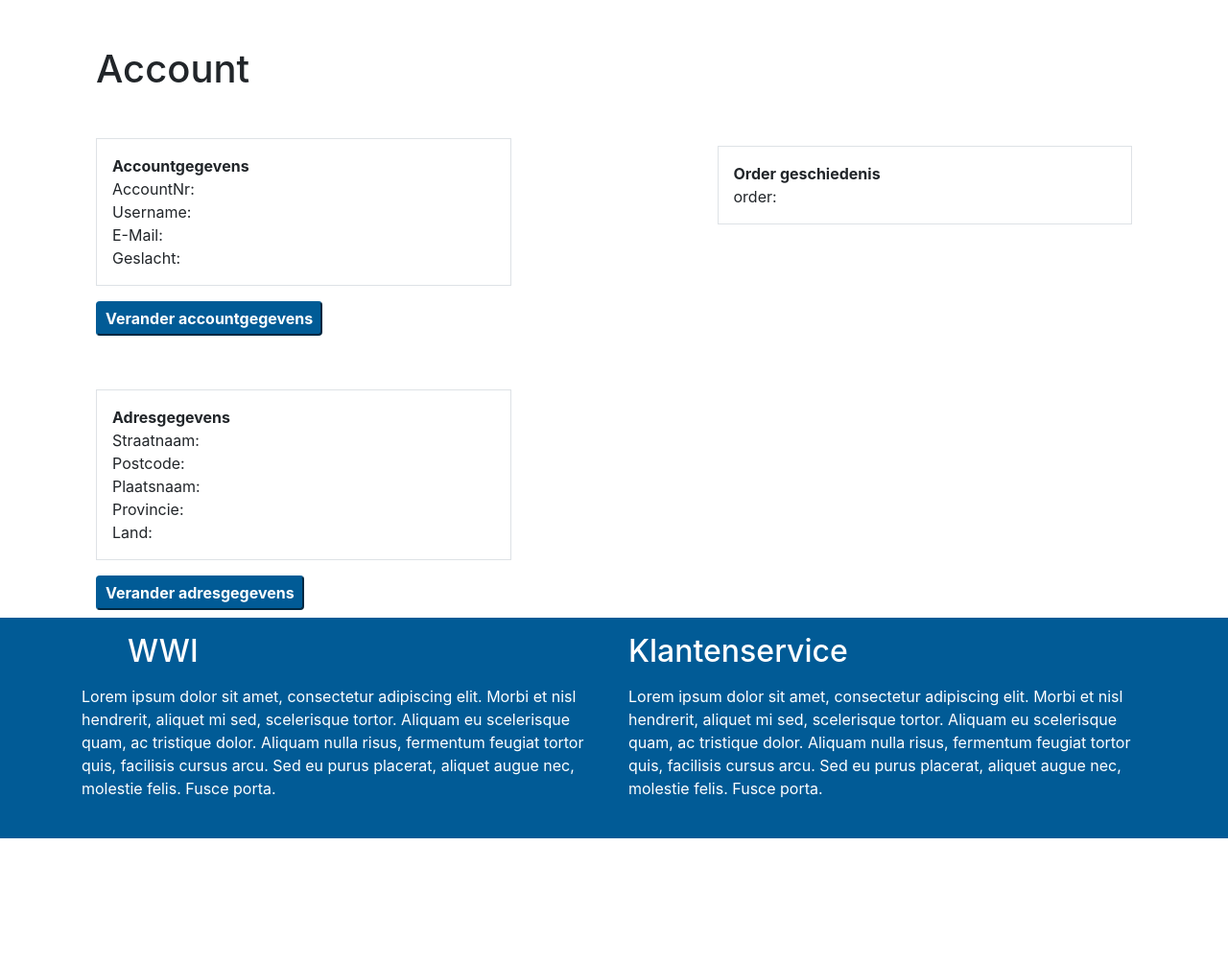
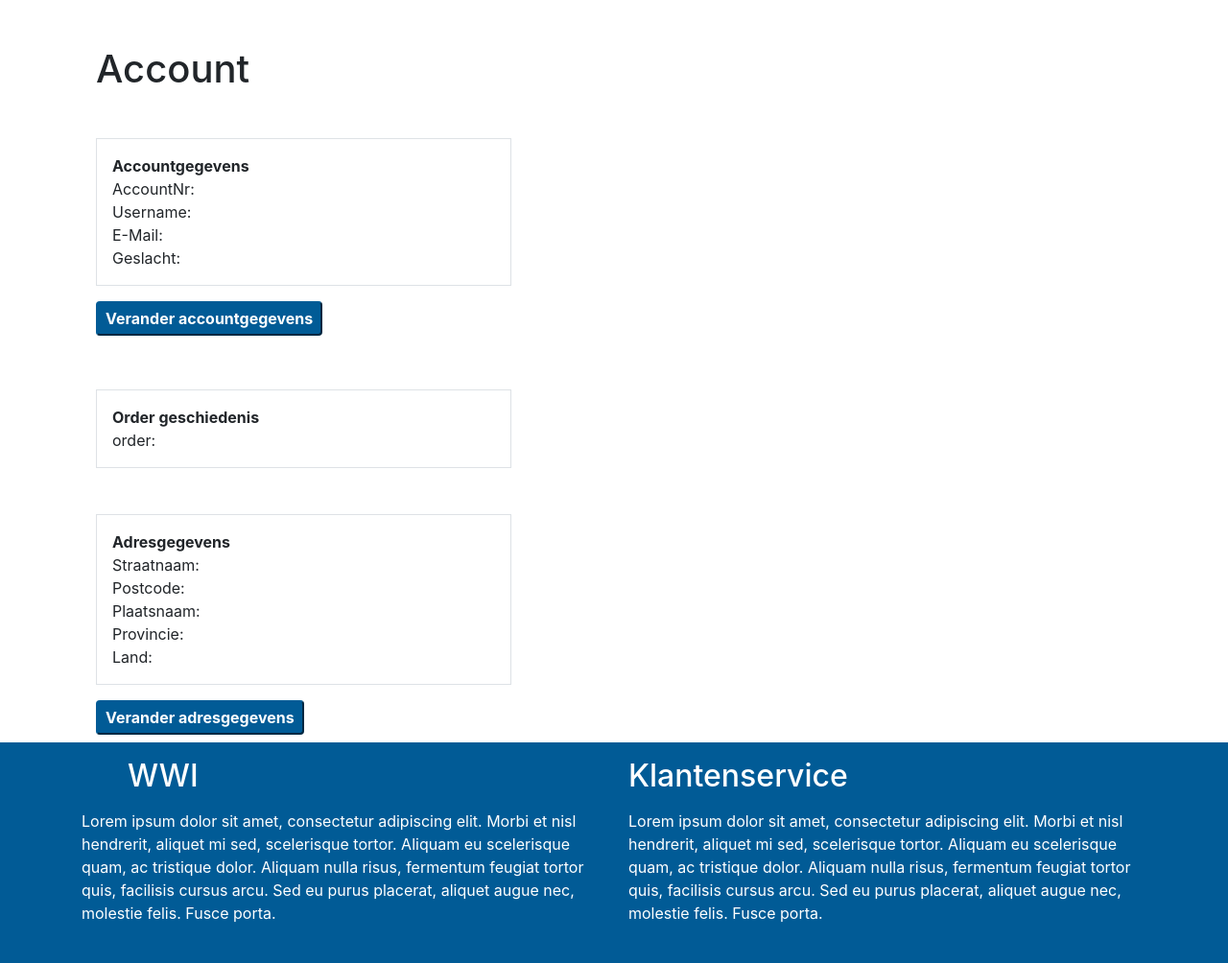
Before and after one commit to r8420/Webshop-Wide-World-Importers, a PHP site: page /Pages/account_page.php in a window 1280 px wide. Shown: the part 59-1063 px from the top of the page at 96% size. Before the commit the page ends 933 px from the top, so only its background shows below. Run offline with PHP 8.4, Linux system fonts and the light colour scheme; some libraries are stand-ins or nearby versions.

Commit message:
added account_page

```diff
--- a/Modules/header.php
+++ b/Modules/header.php
@@ -7,8 +7,8 @@
     <!--    <link type="text/css" rel="stylesheet" href="/css/bootstrap.css">-->
     <!--    <link type="text/css" rel="stylesheet" href="/css/bootstrap-grid.css">-->
     <!--    <link type="text/css" rel="stylesheet" href="/css/bootstrap-reboot.css">-->
-    <link rel="stylesheet" href="css/imports.css">
-    <script src="js/imports-dist.js"></script>
+    <link rel="stylesheet" href="/css/imports.css">
+    <script src="/js/imports-dist.js"></script>
     <title>WWI Webshop</title>
 </head>
 <body>
--- a/Pages/account_page.php
+++ b/Pages/account_page.php
@@ -1,14 +1,14 @@
 <?php
 ?>
-<!DOCTYPE html>
-<head>
-    <meta charset="UTF-8">
-    <title>Account</title>
-    <meta charset="UTF-8">
-    <meta name="viewport" content="width=device-width, initial-scale=1.0">
-    <link rel="stylesheet" type="text/css" href="/css/imports.css">
-    <script src="/js/imports-dist.js"></script>
-</head>
+<!--<!DOCTYPE html>-->
+<!--<head>-->
+<!--    <meta charset="UTF-8">-->
+<!--    <title>Account</title>-->
+<!--    <meta charset="UTF-8">-->
+<!--    <meta name="viewport" content="width=device-width, initial-scale=1.0">-->
+<!--    <link rel="stylesheet" type="text/css" href="/css/imports.css">-->
+<!--    <script src="/js/imports-dist.js"></script>-->
+<!--</head>-->
 <?php
 include '../Modules/header.php'
 ?>
@@ -16,11 +16,7 @@ include '../Modules/header.php'
     <div class="col-sm-10 mt-5">
         <h1>Account</h1>
     </div>
-    <div class="col-sm-5 mt-5 float-right ">
-        <p class="border p-3"><strong>Order geschiedenis</strong><br>
-            order:
-        </p>
-    </div>
+    <div class="row-fluid">
         <div class="col-sm-5 mt-5 ">
             <p class="border p-3"><strong>Accountgegevens</strong><br>
                 AccountNr:<br>
@@ -28,9 +24,14 @@ include '../Modules/header.php'
                 E-Mail:<br>
                 Geslacht:<br>
             </p>
-        <button class="mb-2 btn-primary pt-1 pb-1 pl-2 px-2 rounded"><strong>Verander accountgegevens</strong></button>
+            <button class="mb-2 btn-primary pt-1 pb-1 pl-2 px-2 rounded"><strong>Verander accountgegevens</strong>
+            </button>
         </div>
-
+        <div class="col-sm-5 mt-5  ">
+            <p class="border p-3"><strong>Order geschiedenis</strong><br>
+                order:
+            </p>
+        </div>
         <div class="col-sm-5 mt-5 ">
             <p class="border p-3"><strong>Adresgegevens</strong><br>
                 Straatnaam:<br>
@@ -39,7 +40,9 @@ include '../Modules/header.php'
                 Provincie:<br>
                 Land:<br>
             </p>
-        <button class="mb-2 btn-primary pt-1 pb-1 pl-2 px-2 rounded"><strong>Verander adresgegevens</strong></button>
+            <button class="mb-2 btn-primary pt-1 pb-1 pl-2 px-2 rounded"><strong>Verander adresgegevens</strong>
+            </button>
+        </div>
     </div>
 </div>
 <?php
```
Lines whose indentation alone changed are shown as unchanged.
